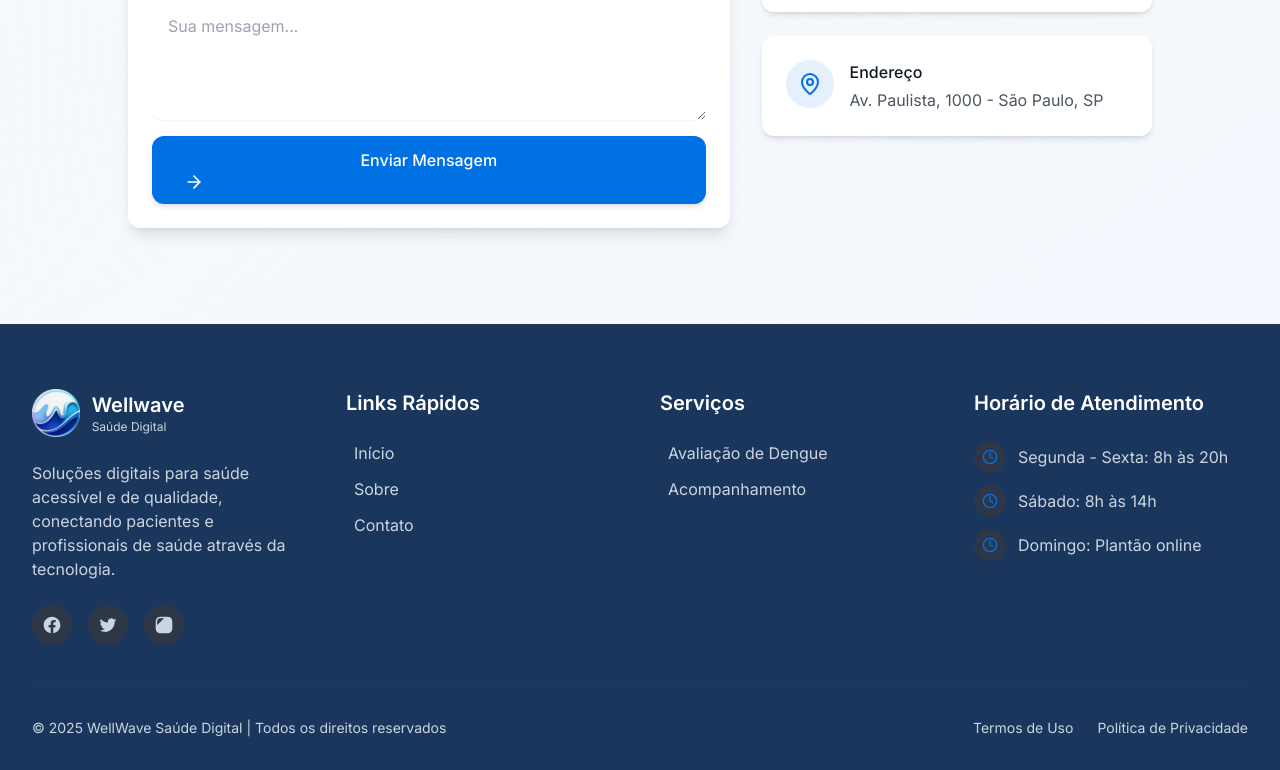
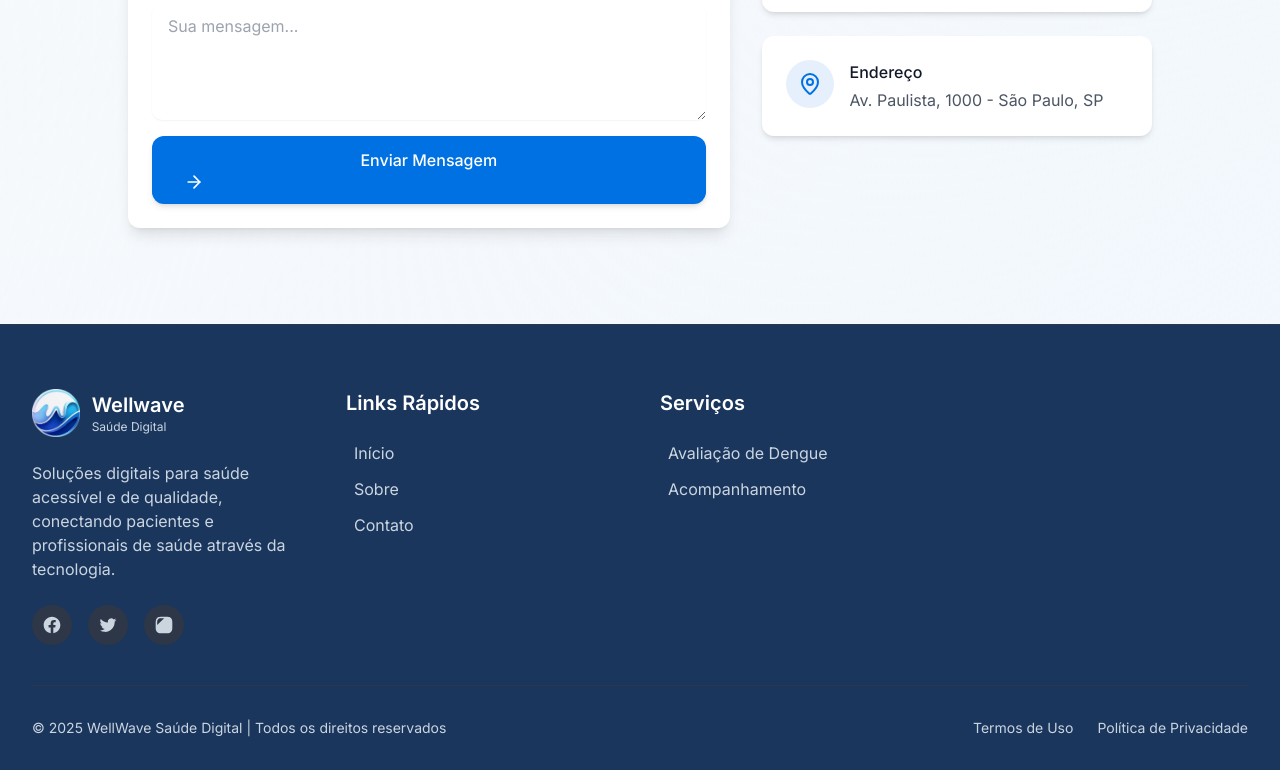
Before and after one commit to Wesley-codeDr/dengue-smart-guide, a React (Vite) app: page / in a window 1280 px wide. Shown: the part 3616-4386 px from the top of the page. Built offline with nearby package versions, Linux system fonts and the light colour scheme.

Commit message:
Atualização do site

```diff
--- /dev/null
+++ b/src/components/BusinessHours.tsx
@@ -0,0 +1,33 @@
+import React from "react";
+import { Clock } from "lucide-react";
+
+interface BusinessHoursProps {
+  className?: string;
+  title?: string;
+  scheduleItems?: {
+    text: string;
+  }[];
+}
+
+export function BusinessHours({
+  className,
+  title,
+  scheduleItems = []
+}: BusinessHoursProps) {
+  return (
+    <div className={`bg-[#1e2c4f] text-white p-6 rounded-lg ${className}`}>
+      {title && <h2 className="text-3xl font-bold mb-8">{title}</h2>}
+
+      <div className="space-y-6">
+        {scheduleItems.map((item, index) => (
+          <div key={index} className="flex items-center gap-4">
+            <div className="bg-[#2a3a61] p-3 rounded-full">
+              <Clock className="h-6 w-6 text-blue-400" />
+            </div>
+            <span className="text-xl">{item.text}</span>
+          </div>
+        ))}
+      </div>
+    </div>
+  );
+}
--- a/src/components/homepage/Footer.tsx
+++ b/src/components/homepage/Footer.tsx
@@ -1,4 +1,3 @@
-
 import { motion } from "framer-motion";
 
 type FooterProps = {
@@ -41,7 +40,7 @@ const Footer = ({ logo }: FooterProps) => {
               </motion.a>
               <motion.a
                 href="#"
-                className="flex items-center justify-center w-10 h-10 rounded-full bg-gray-800 text-gray-400 hover:text-white hover:bg-primary transition-all duration-300"
+                className="flex items-center justify-center w-10 h-10 rounded-full bg-gray-800 text-gray-400 hover:text-white hover:bg-gradient-to-r from-pink-500 via-red-500 to-yellow-500 transition-all duration-300"
                 whileHover={{ scale: 1.1 }}
                 whileTap={{ scale: 0.9 }}
               >
@@ -51,7 +50,7 @@ const Footer = ({ logo }: FooterProps) => {
               </motion.a>
               <motion.a
                 href="#"
-                className="flex items-center justify-center w-10 h-10 rounded-full bg-gray-800 text-gray-400 hover:text-white hover:bg-primary transition-all duration-300"
+                className="flex items-center justify-center w-10 h-10 rounded-full bg-gray-800 text-gray-400 hover:text-white hover:bg-gradient-to-r from-pink-500 via-red-500 to-yellow-500 transition-all duration-300"
                 whileHover={{ scale: 1.1 }}
                 whileTap={{ scale: 0.9 }}
               >
@@ -122,44 +121,6 @@ const Footer = ({ logo }: FooterProps) => {
               </li>
             </ul>
           </motion.div>
-
-          <motion.div
-            initial={{ opacity: 0, y: 20 }}
-            whileInView={{ opacity: 1, y: 0 }}
-            viewport={{ once: true }}
-            transition={{ duration: 0.5, delay: 0.3 }}
-          >
-            <h3 className="modern-footer-title">Horário de Atendimento</h3>
-            <div className="space-y-3 text-gray-400">
-              <div className="flex items-center">
-                <div className="mr-3 p-2 rounded-full bg-gray-800 text-primary">
-                  <svg xmlns="http://www.w3.org/2000/svg" className="h-4 w-4" viewBox="0 0 24 24" fill="none" stroke="currentColor" strokeWidth="2" strokeLinecap="round" strokeLinejoin="round">
-                    <circle cx="12" cy="12" r="10"></circle>
-                    <polyline points="12 6 12 12 16 14"></polyline>
-                  </svg>
-                </div>
-                <div>Segunda - Sexta: 8h às 20h</div>
-              </div>
-              <div className="flex items-center">
-                <div className="mr-3 p-2 rounded-full bg-gray-800 text-primary">
-                  <svg xmlns="http://www.w3.org/2000/svg" className="h-4 w-4" viewBox="0 0 24 24" fill="none" stroke="currentColor" strokeWidth="2" strokeLinecap="round" strokeLinejoin="round">
-                    <circle cx="12" cy="12" r="10"></circle>
-                    <polyline points="12 6 12 12 16 14"></polyline>
-                  </svg>
-                </div>
-                <div>Sábado: 8h às 14h</div>
-              </div>
-              <div className="flex items-center">
-                <div className="mr-3 p-2 rounded-full bg-gray-800 text-primary">
-                  <svg xmlns="http://www.w3.org/2000/svg" className="h-4 w-4" viewBox="0 0 24 24" fill="none" stroke="currentColor" strokeWidth="2" strokeLinecap="round" strokeLinejoin="round">
-                    <circle cx="12" cy="12" r="10"></circle>
-                    <polyline points="12 6 12 12 16 14"></polyline>
-                  </svg>
-                </div>
-                <div>Domingo: Plantão online</div>
-              </div>
-            </div>
-          </motion.div>
         </div>
 
         <div className="border-t border-gray-800 pt-8">
```
